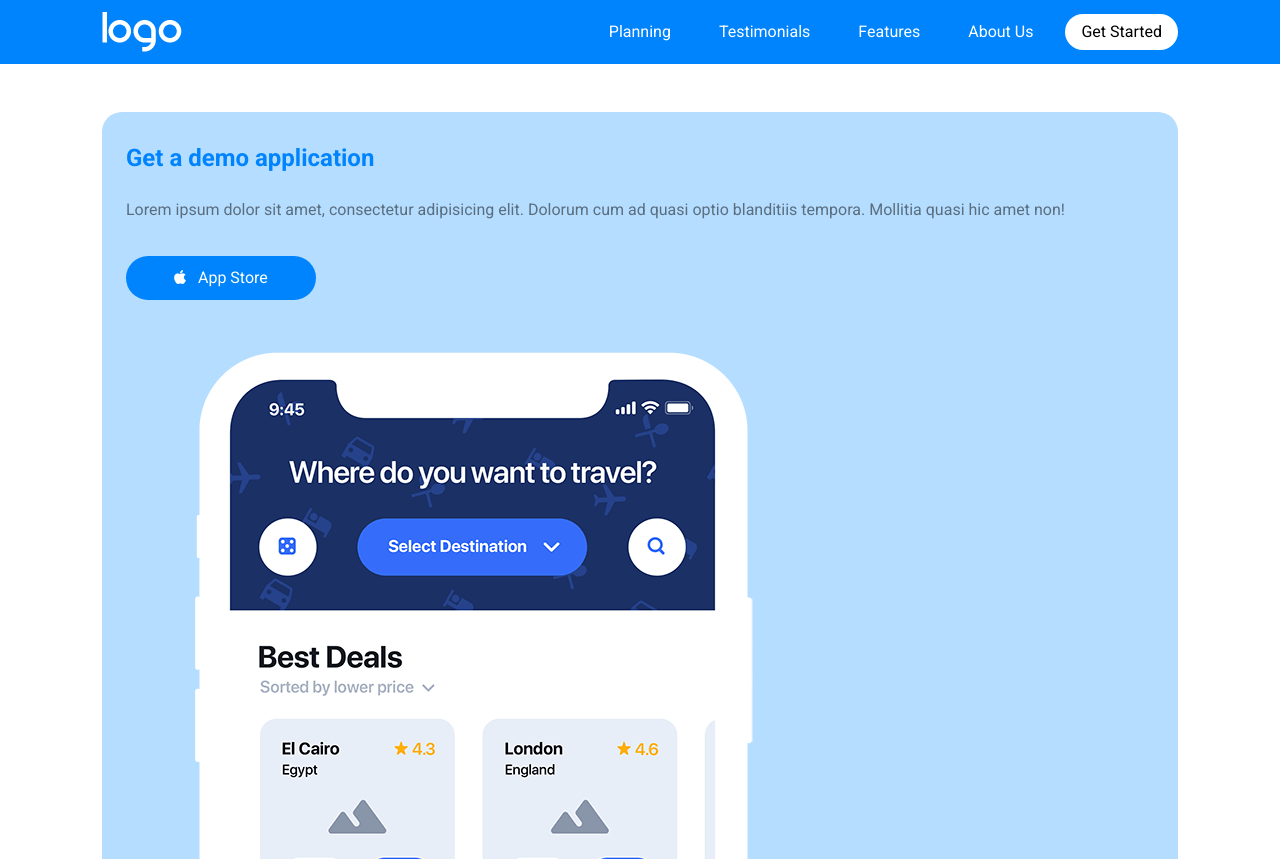
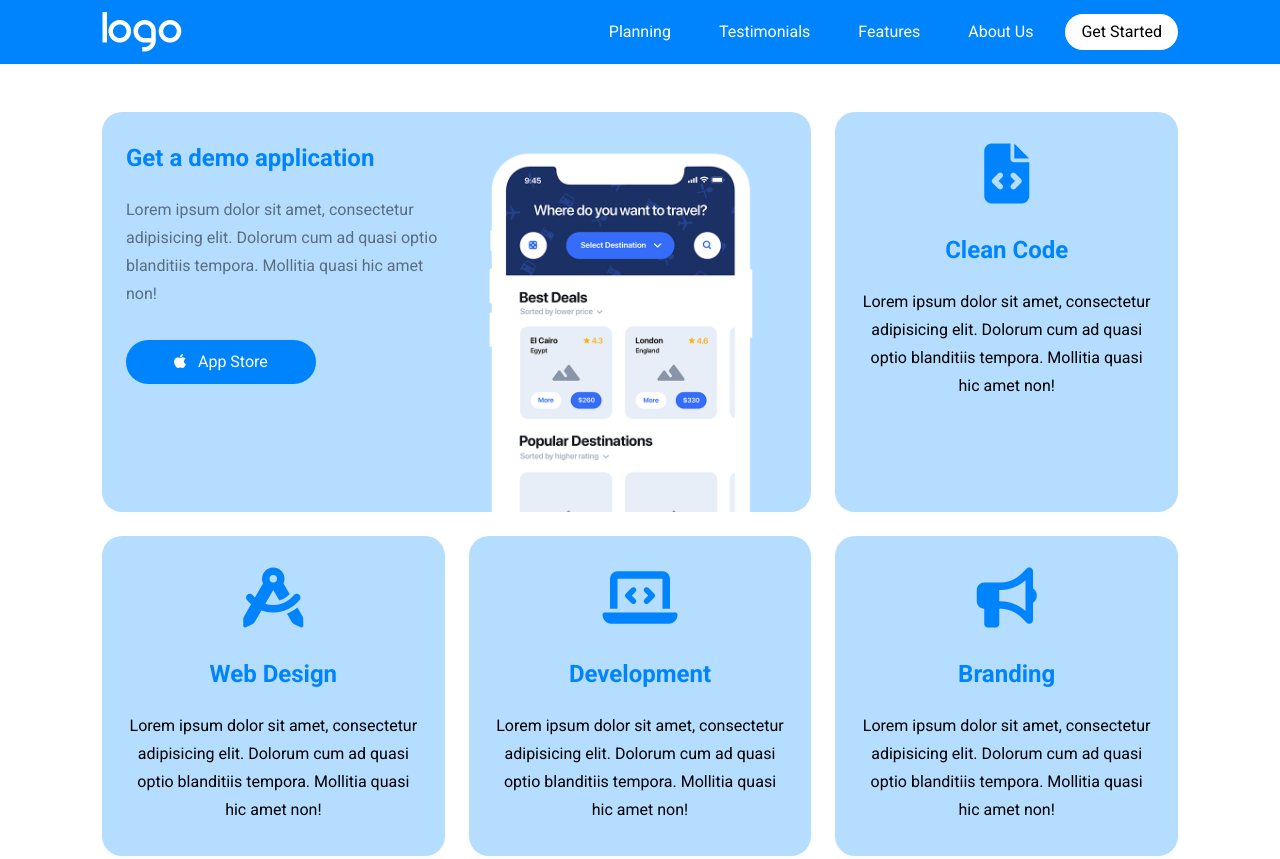
Before and after one commit to MaryChiodelli/htmlcss-responsive-layout, a plain HTML site: page index.html in a window 1280 px wide. Shown: the top 859 px of the page. Drawn offline with Linux system fonts and the light colour scheme.

Commit message:
modificato layout responsive sezione features

```diff
--- a/css/app.css
+++ b/css/app.css
@@ -39,14 +39,17 @@ a {
 .card {
     padding: 2rem 1.5rem;
     border-radius: 20px;
+    height: 100%;
 }
 
 .card-features {
     background-color: #B5DDFF;
+    text-align: center;
 }
 
 .card-special {
     padding-bottom: 0;
+    background-color: #B5DDFF;
 }
 
 a.button {
@@ -112,18 +115,47 @@ a.button {
     margin-bottom: 2rem;
 }
 
+.features .card-features i {
+    font-size: 3.75rem;
+    line-height: 3.75rem;
+    margin-bottom: 2rem;
+    color: #0084FD;
+}
+
+
+@media (min-width: 640px) {
+    .features .row {
+        display: flex;
+        flex-wrap: wrap;
+        margin: 0 -12px;
+    }
+    .col {
+        padding: 0 12px;
+    }
+    .features .col:not(.col-8) {
+        margin-bottom: 0;
+    }
+    .features .col-8 + .col-4 {
+        margin-bottom: 1.5rem;
+    }
+    .features .col-8 {
+        flex-basis: calc( (100% / 3 ) * 2 );
+    }
+    .features .col-4 {
+        flex-basis: calc( (100% / 3 ) * 1 );
+    }
+}
+
 
 @media (min-width: 832px) {
     .main-header .main-nav {
         display: block;
     }
-
     .main-header .nav-menu {
         display: flex;
         align-items: center;
         gap: 1rem;
     }
-
     .main-header a {
         display: inline-block;
         padding: 0 1rem;
@@ -134,8 +166,18 @@ a.button {
         background-color: #ffffff;
         color: #000000;
     }
-
     .main-header i {
         display: none;
     }
+
+    .features .card-special {
+        display: flex;
+    }
+    .features .card-special .card__content,
+    .features .card-special .card__thumbnail {
+        flex-basis: calc((100% / 2 ));
+    }
+    .features .card-special .card__thumbnail {
+        align-self: flex-end;
+    }
 }
--- a/index.html
+++ b/index.html
@@ -33,8 +33,8 @@
         <section class="features">
             <div class="container">
                 <div class="row">
-                    <div class="col">
-                        <div class="card card-features card-special">
+                    <div class="col col-8">
+                        <div class="card card-special">
                             <div class="card__content">
                                 <h3 class="card__title">Get a demo application</h3>
                                 <p class="card__description">Lorem ipsum dolor sit amet, consectetur adipisicing elit. Dolorum cum ad quasi optio blanditiis tempora. Mollitia quasi hic amet non!</p>
@@ -48,27 +48,31 @@
                             </div>
                         </div>
                     </div>
-                    <div class="col">
+                    <div class="col col-4">
                         <div class="card card-features">
-                            <h3>Get a demo application</h3>
+                            <i class="fa-solid fa-file-code"></i>
+                            <h3 class="card__title">Clean Code</h3>
                             <p>Lorem ipsum dolor sit amet, consectetur adipisicing elit. Dolorum cum ad quasi optio blanditiis tempora. Mollitia quasi hic amet non!</p>
                         </div>
                     </div>
-                    <div class="col">
+                    <div class="col col-4">
                         <div class="card card-features">
-                            <h3>Get a demo application</h3>
+                            <i class="fa-solid fa-compass-drafting"></i>
+                            <h3 class="card__title">Web Design</h3>
                             <p>Lorem ipsum dolor sit amet, consectetur adipisicing elit. Dolorum cum ad quasi optio blanditiis tempora. Mollitia quasi hic amet non!</p>
                         </div>
                     </div>
-                    <div class="col">
+                    <div class="col col-4">
                         <div class="card card-features">
-                            <h3>Get a demo application</h3>
+                            <i class="fa-solid fa-laptop-code"></i>
+                            <h3 class="card__title">Development</h3>
                             <p>Lorem ipsum dolor sit amet, consectetur adipisicing elit. Dolorum cum ad quasi optio blanditiis tempora. Mollitia quasi hic amet non!</p>
                         </div>
                     </div>
-                    <div class="col">
+                    <div class="col col-4">
                         <div class="card card-features">
-                            <h3>Get a demo application</h3>
+                            <i class="fa-solid fa-bullhorn"></i>
+                            <h3 class="card__title">Branding</h3>
                             <p>Lorem ipsum dolor sit amet, consectetur adipisicing elit. Dolorum cum ad quasi optio blanditiis tempora. Mollitia quasi hic amet non!</p>
                         </div>
                     </div>
```
